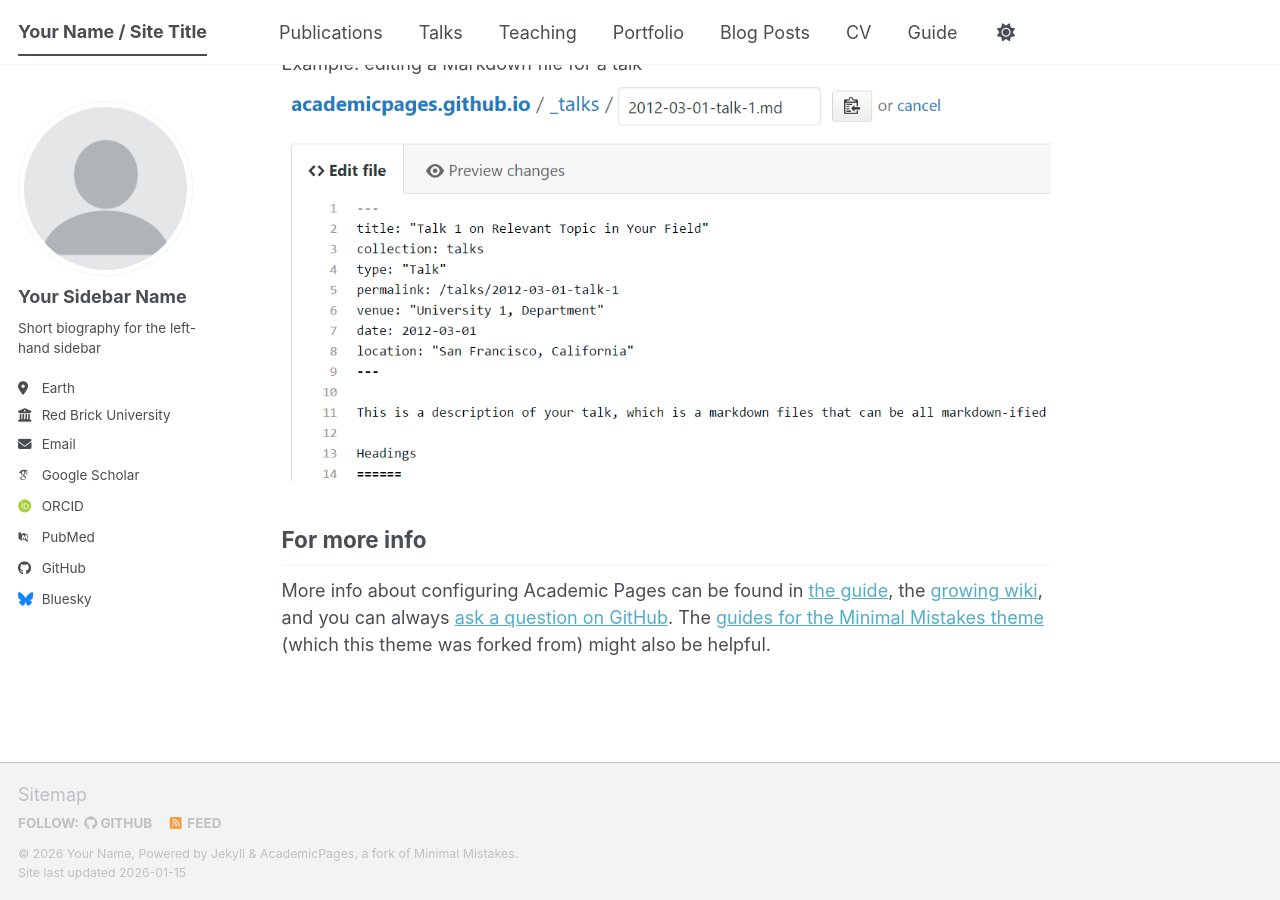
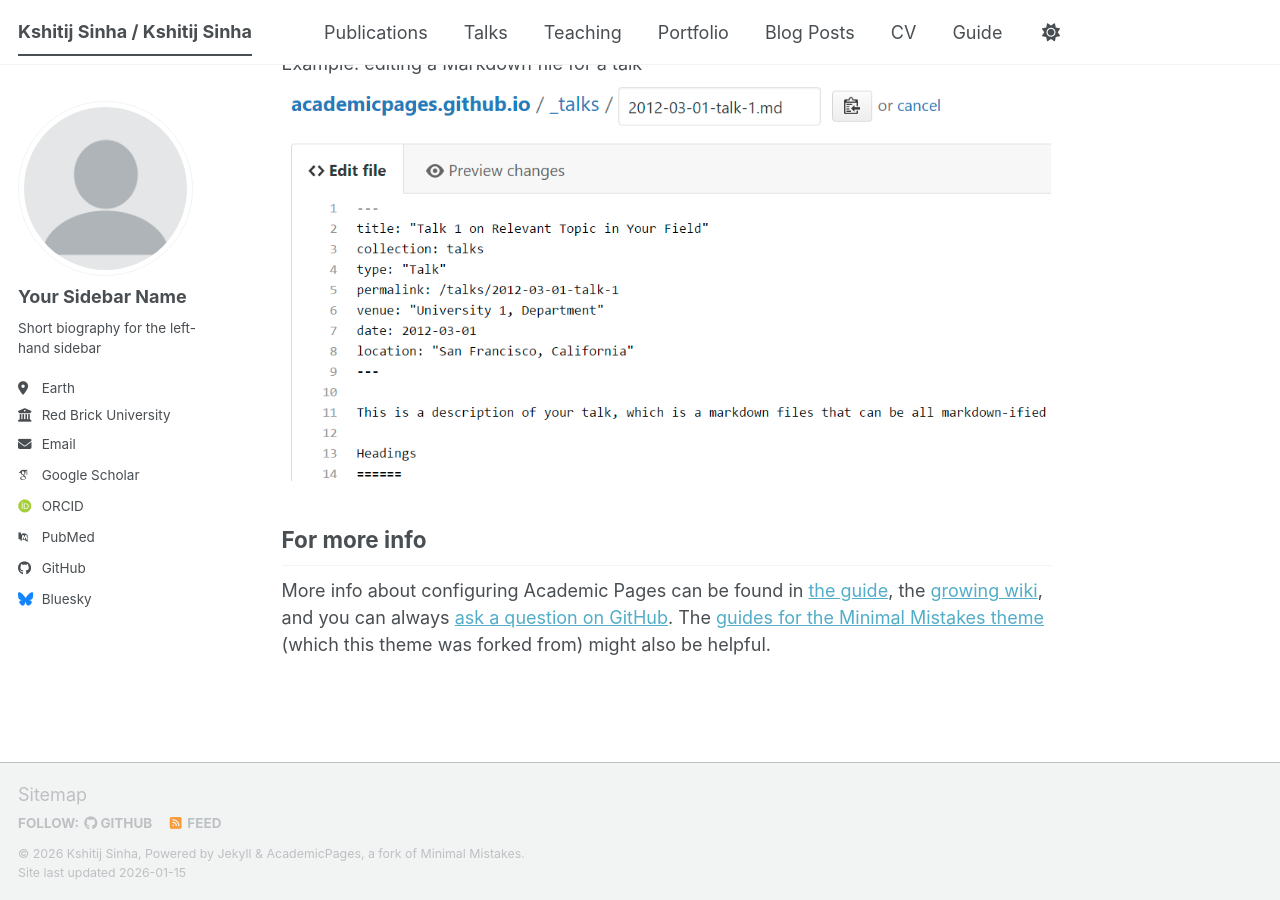
Before and after one commit to kshitijs21/kshitijs21.github.io, a Jekyll site: the page built from _pages/about.md, in a window 1280 px wide and 900 px high, scrolled down 2720 px. Built offline with Jekyll 4.4.1, drawn with Linux system fonts in a browser that asks for light colours; some web fonts are replaced; a script bundle is joined from its source files by our own code; library files that are not in the unit come from our copies.

Commit message:
Update _config.yml

```diff
--- a/_config.yml
+++ b/_config.yml
@@ -9,14 +9,14 @@
 # Basic Site Settings
 locale                   : "en-US"
 site_theme               : "default" # The available themes options are "default", "air", "sunrise", "mint", "dirt" and "contrast"
-title                    : "Your Name / Site Title"
+title                    : "Kshitij Sinha / Kshitij Sinha"
 title_separator          : "-"
-name                     : &name "Your Name"
-description              : &description "Your Name's academic portfolio"   # Update this with a general description of your site, this is the default if not overridden by a page
-url                      : https://academicpages.github.io # The base hostname & protocol for your site e.g. "https://[your GitHub username].github.io",
+name                     : &name "Kshitij Sinha"
+description              : &description "Kshitij's Homepage"   # Update this with a general description of your site, this is the default if not overridden by a page
+url                      : https://kshitijs21.github.io # The base hostname & protocol for your site e.g. "https://[your GitHub username].github.io",
                                                            # or if you already have some other page hosted on Github then use "https://[your GitHub username].github.io/[Your Repo Name]"
-baseurl                  : "" # the subpath of your site, e.g. "/blog"
-repository               : "academicpages/academicpages.github.io"
+# baseurl                  : "" # the subpath of your site, e.g. "/blog"
+# repository               : "academicpages/academicpages.github.io"
 
 # Site Author - The following control what appear as part of the author content on the side bar.
 #               If a field is blank the icon and link will not appear, otherwise it will be shown.
```
